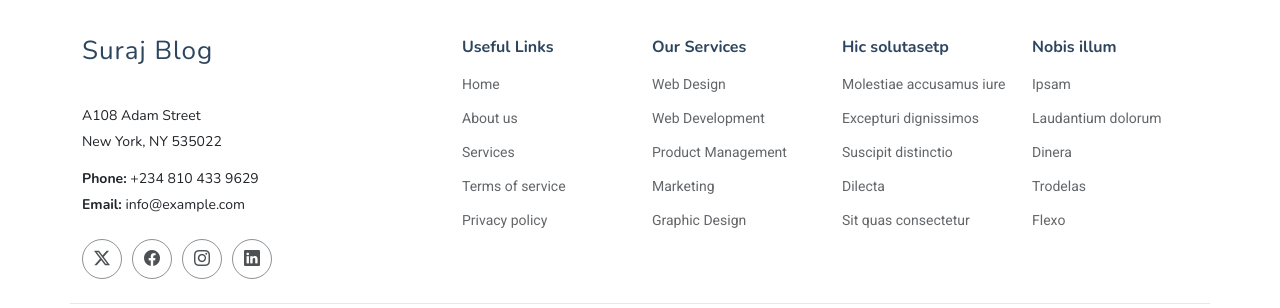
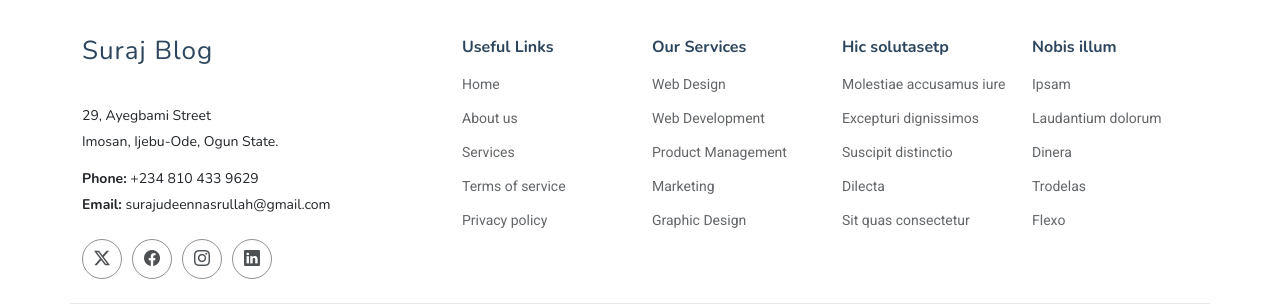
Before and after one commit to son-of-hisfather/BlogSuraj, a Django app: page /about/ in a window 1280 px wide. Shown: the part 2573-2881 px from the top of the page. Run offline with Django 5.2, Linux system fonts and the light colour scheme; data comes from the database, SQL or seed files in the repository; both versions use the stored data as it was after the commit; some libraries are stand-ins or nearby versions.

Commit message:
basehtml links added

```diff
--- a/Blog7/templates/blog/base.html
+++ b/Blog7/templates/blog/base.html
@@ -120,16 +120,16 @@
             <span class="sitename">Suraj Blog</span>
           </a>
           <div class="footer-contact pt-3">
-            <p>A108 Adam Street</p>
-            <p>New York, NY 535022</p>
+            <p>29, Ayegbami Street</p>
+            <p>Imosan, Ijebu-Ode, Ogun State.</p>
             <p class="mt-3"><strong>Phone:</strong> <span>+234 810 433 9629</span></p>
-            <p><strong>Email:</strong> <span>info@example.com</span></p>
+            <p><strong>Email:</strong> <span>surajudeennasrullah@gmail.com</span></p>
           </div>
           <div class="social-links d-flex mt-4">
-            <a href=""><i class="bi bi-twitter-x"></i></a>
-            <a href=""><i class="bi bi-facebook"></i></a>
-            <a href=""><i class="bi bi-instagram"></i></a>
-            <a href=""><i class="bi bi-linkedin"></i></a>
+            <a href="{% url 'https://x.com/Kaphtain07' %}"><i class="bi bi-twitter-x"></i></a>
+            <a href="{% url 'https://web.facebook.com/harlexis.dejong' %}"><i class="bi bi-facebook"></i></a>
+            <a href="{% url 'https://www.instagram.com/kaph_tain?igsh=c3BlbzlsY2pkY3dy&utm_source=qr' %}"><i class="bi bi-instagram"></i></a>
+            <a href="{% url 'http://www.linkedin.com/in/surajudeen-nasrullah-682a78310' %}"><i class="bi bi-linkedin"></i></a>
           </div>
         </div>
 
```
Also changed, not shown: db.sqlite3.
